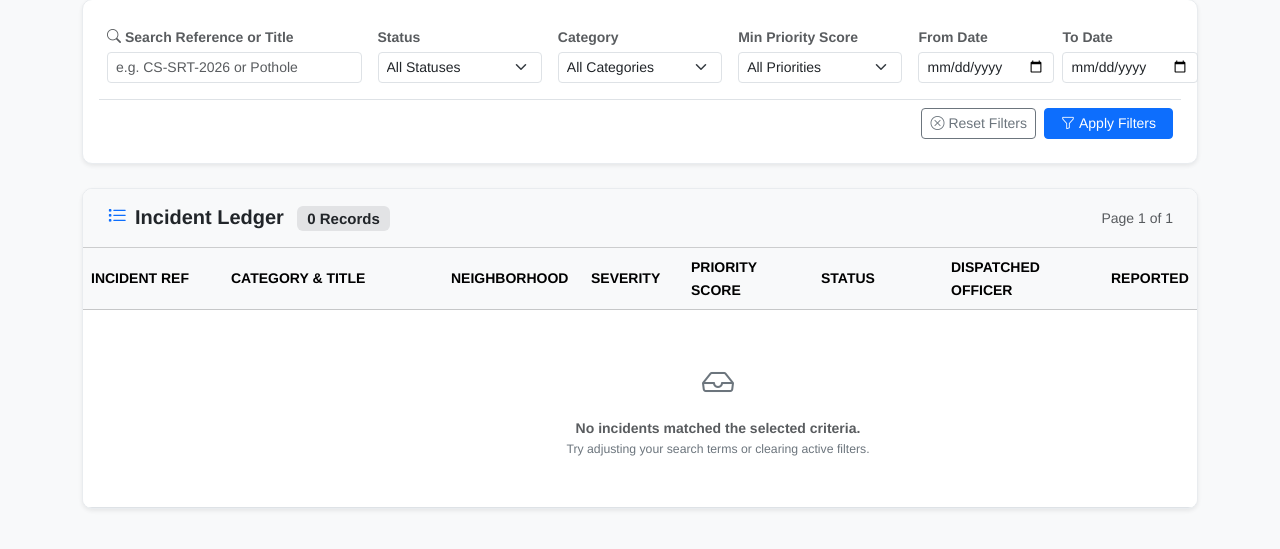
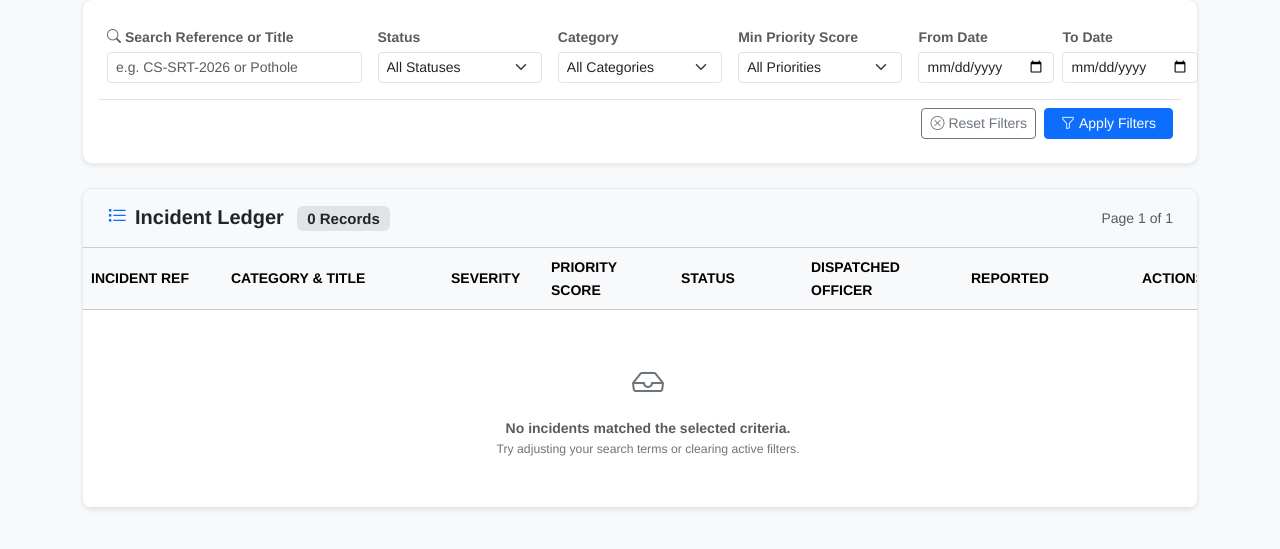
Before and after one commit to NiravHub/CivicShield-Privacy-Preserving-Civic-Incident-Intelligence-Platform, a PHP site: page /OEP/admin/incidents.php in a window 1280 px wide; the page is wider, and only the part inside the window is pictured. Shown: the part 444-993 px from the top of that part. Run offline with PHP 8.4, Linux system fonts and the light colour scheme; the visitor is signed in with stand-in values (Sample User, id 1); data that the repository does not hold is empty.

Commit message:
ui: remove neighborhood column from admin incident ledger

```diff
--- a/admin/incidents.php
+++ b/admin/incidents.php
@@ -419,7 +419,6 @@ require_once INCLUDES_PATH . DIRECTORY_SEPARATOR . 'header.php';
                     <tr>
                         <th style="min-width: 140px;">Incident Ref</th>
                         <th style="min-width: 220px;">Category &amp; Title</th>
-                        <th style="min-width: 140px;">Neighborhood</th>
                         <th style="min-width: 100px;">Severity</th>
                         <th style="min-width: 130px;">Priority Score</th>
                         <th style="min-width: 130px;">Status</th>
@@ -466,12 +465,6 @@ require_once INCLUDES_PATH . DIRECTORY_SEPARATOR . 'header.php';
                                         <i class="bi <?= htmlspecialchars($inc['category_icon'] ?? 'bi-tag') ?> text-info me-1"></i>
                                         <?= htmlspecialchars($inc['category_name']) ?>
                                     </div>
-                                </td>
-
-                                <!-- Neighborhood -->
-                                <td>
-                                    <span class="text-dark"><i class="bi bi-geo-alt text-secondary me-1"></i><?= htmlspecialchars($inc['neighborhood']) ?></span>
-                                    <div class="text-muted" style="font-size: 0.75rem;"><?= htmlspecialchars($inc['city']) ?></div>
                                 </td>
 
                                 <!-- Severity -->
```
